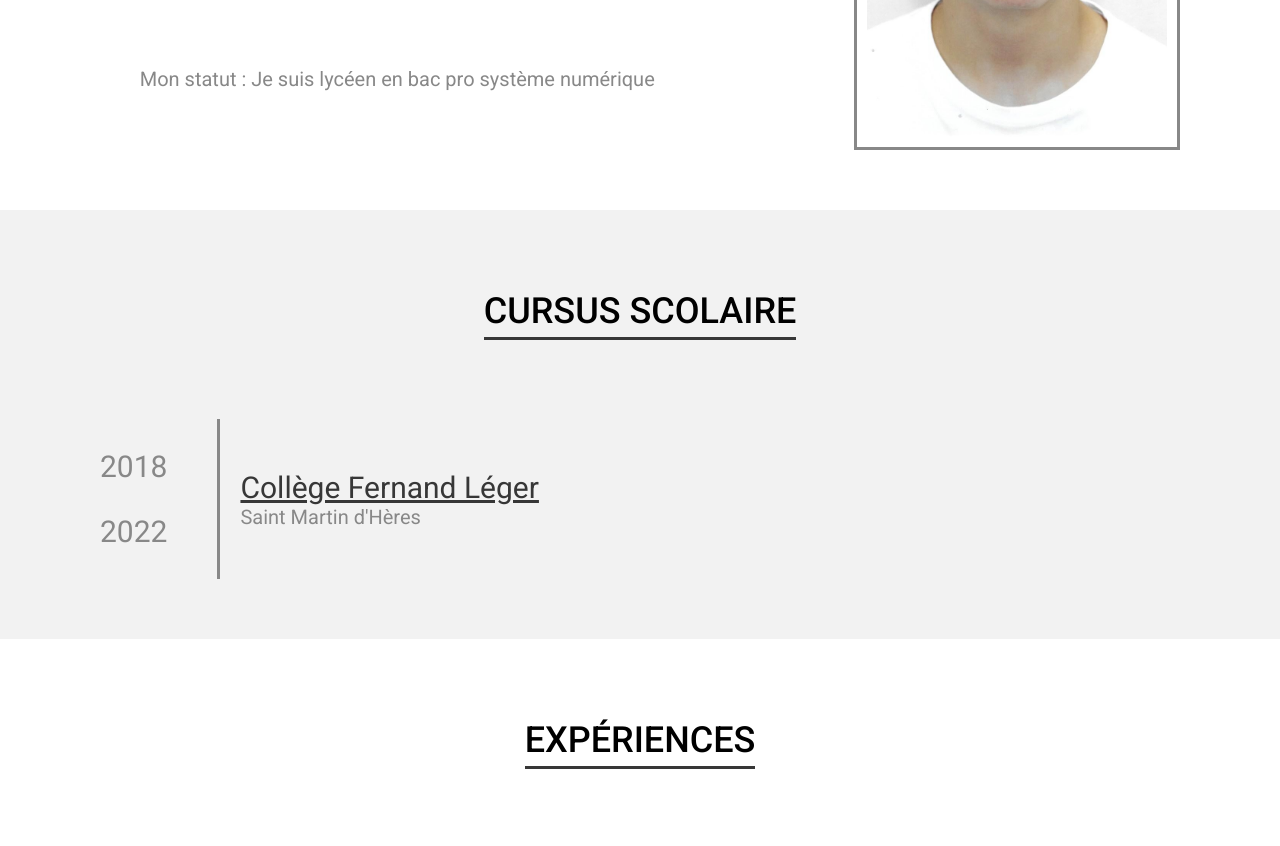
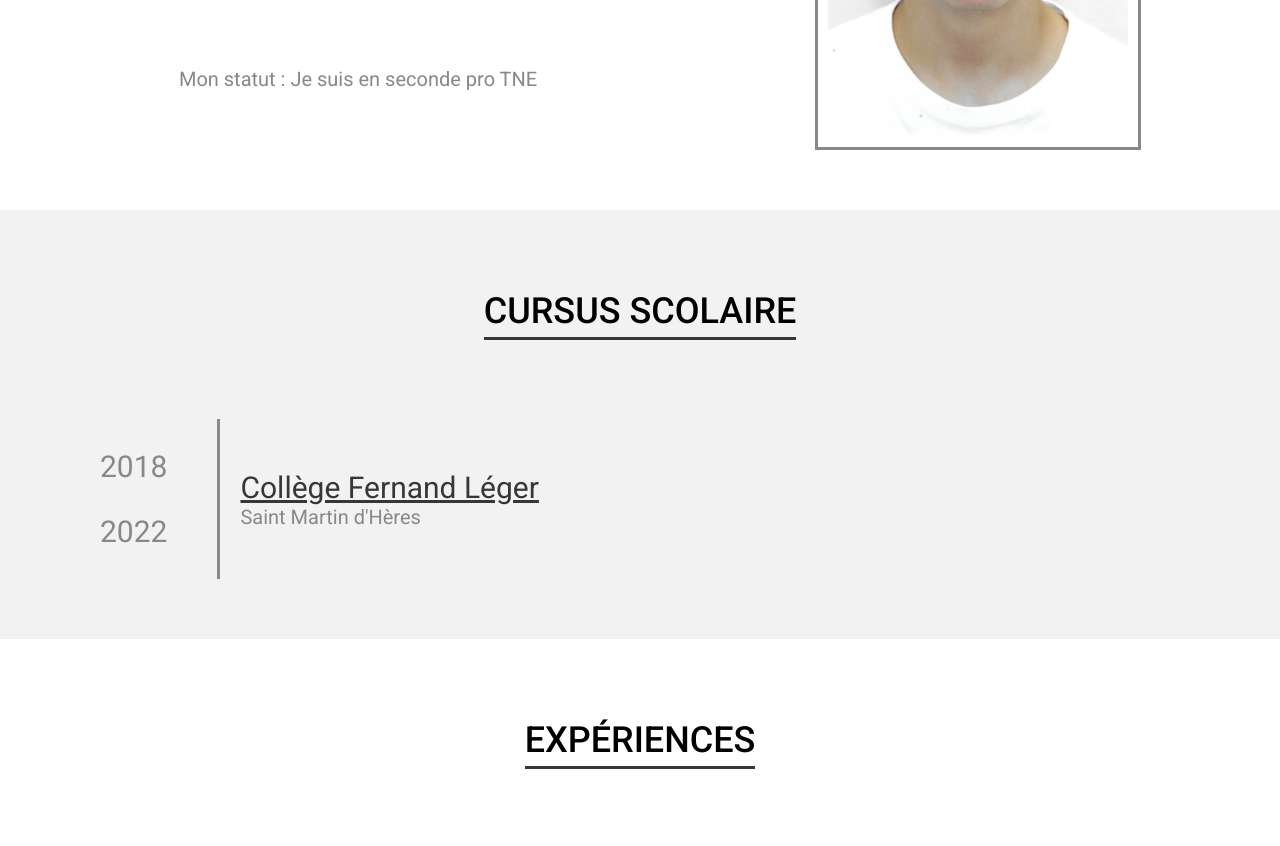
Before and after one commit to Vidkoo/Axel_Pereira_CV, a plain HTML site: page index.html in a window 1280 px wide. Shown: the part 1367-2213 px from the top of the page. Drawn offline with nearby package versions, Linux system fonts and the light colour scheme.

Commit message:
Update index.html

```diff
--- a/index.html
+++ b/index.html
@@ -60,7 +60,7 @@
                         </ul>
                     </div>
                     <div class="objectif">
-                        <p>Mon statut : Je suis lycéen en bac pro système numérique</p>
+                        <p>Mon statut : Je suis en seconde pro <span title="Tansition Numérique et Energétique">TNE</span></p>
                     </div>
                 </div>
                 <img src="src/img/Axel-Pereira.jpg" alt="Photo Axel Pereira">
```
